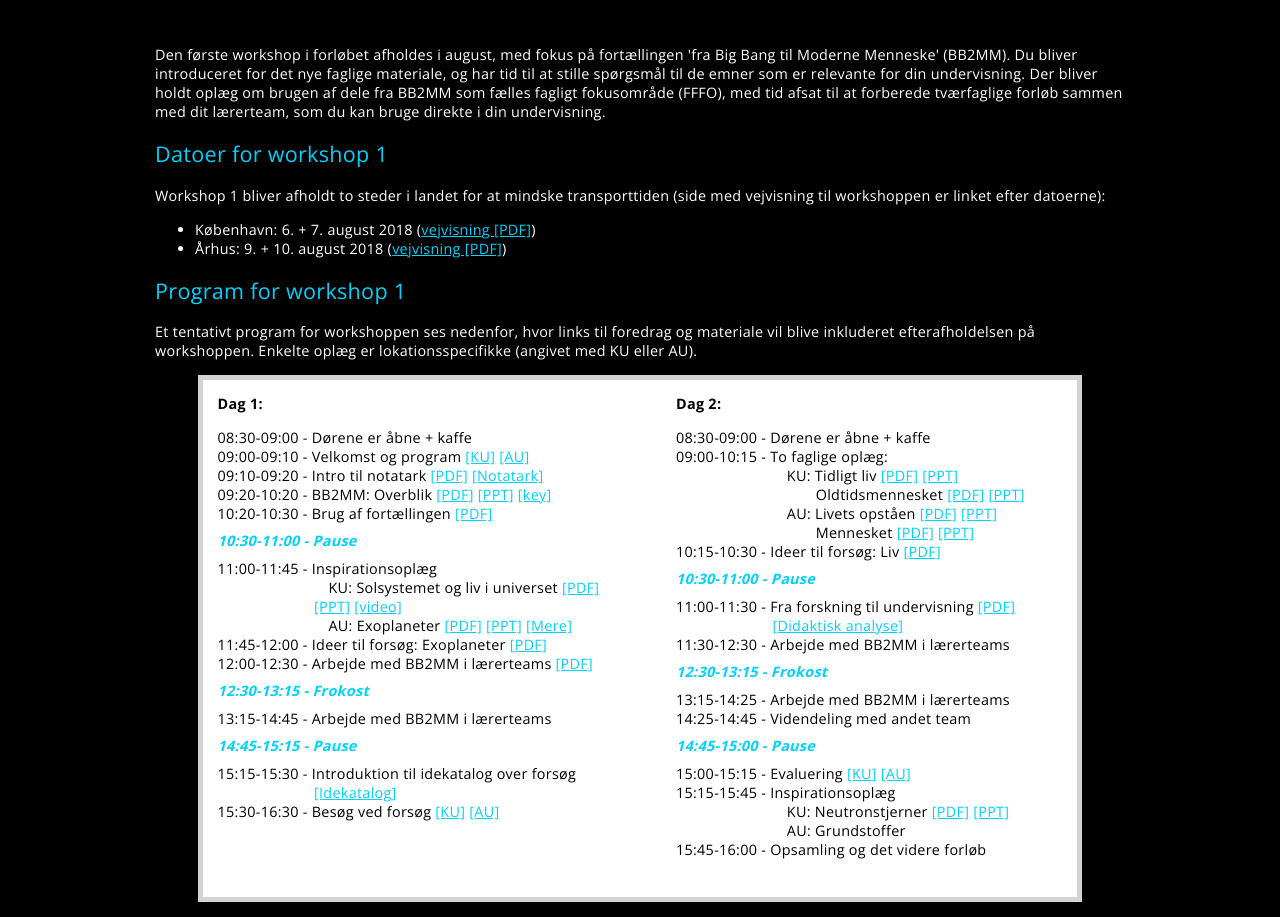
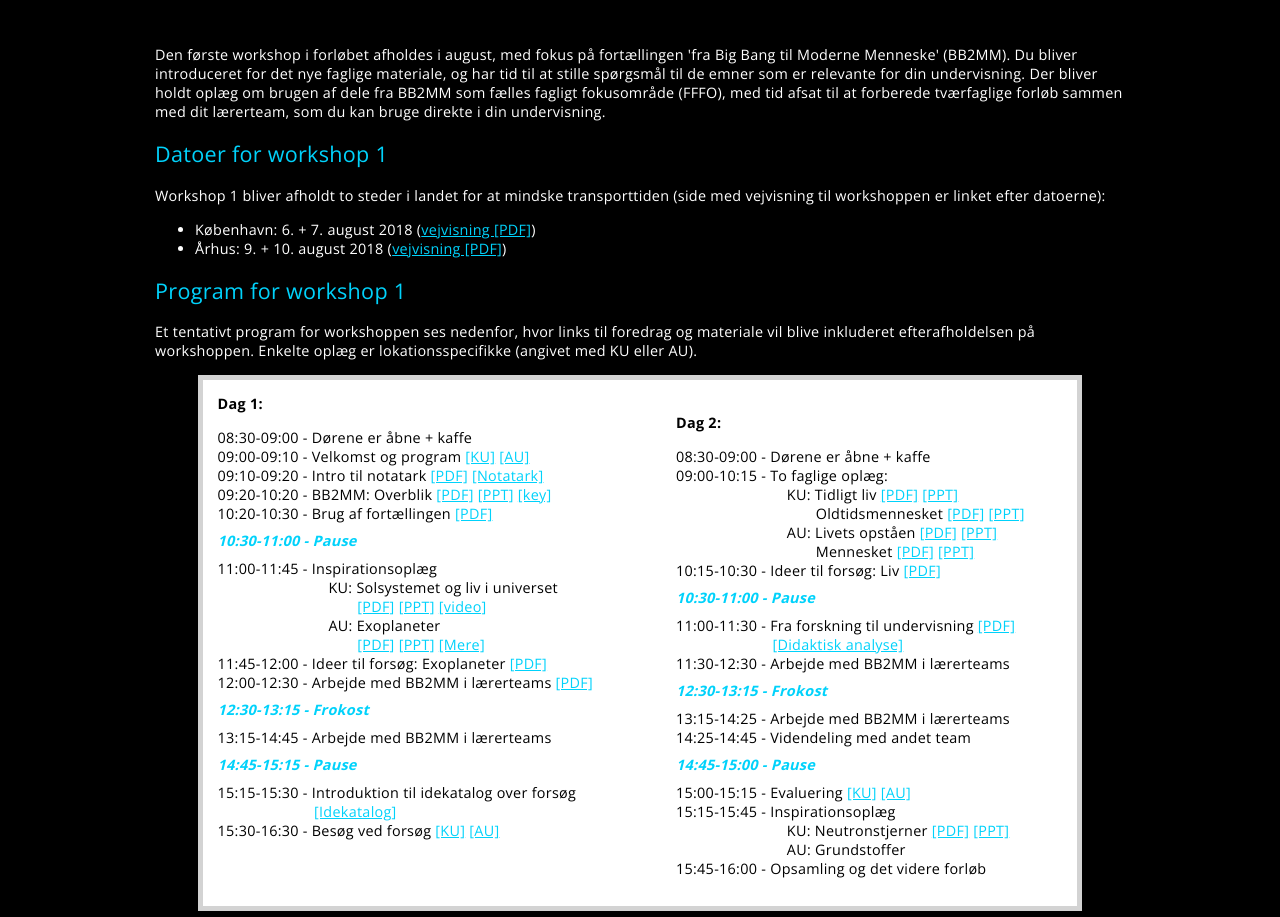
Before and after one commit to mmedici/bbnf, a plain HTML site: page workshop1.html in a window 1280 px wide. Shown: the part 175-1092 px from the top of the page. Drawn offline with nearby package versions, Linux system fonts and the light colour scheme.

Commit message:
video hhaack fix

```diff
--- a/workshop1.html
+++ b/workshop1.html
@@ -73,8 +73,10 @@ Et tentativt program for workshoppen ses nedenfor, hvor links til foredrag og ma
   <li>10:20-10:30 - Brug af fortællingen <a href="docs/ws1/ReflektBB2MM2018.pdf">[PDF]</a></li>
   <li><span class="break">10:30-11:00 - Pause</span></li>
   <li>11:00-11:45 - Inspirationsoplæg</li>
-          <span style="padding-left:1em">KU: Solsystemet og liv i universet <a href="docs/ws1/inspiration/HenningHaack_BB2MM2018.pdf">[PDF]</a> <a href="docs/ws1/inspiration/HenningHaack_BB2MM2018.pptx">[PPT]</a> <a href="https://youtu.be/_mg0jTCcb_k">[video]</a><br/></span>
-          <span style="padding-left:1em">AU: Exoplaneter <a href="docs/ws1/inspiration/Hans_Kjeldsen_Exoplaneter_2018_08_09.pdf">[PDF]</a> <a href="docs/ws1/inspiration/Hans_Kjeldsen_Exoplaneter_2018_08_09.pptx">[PPT]</a> <a href="http://astro.phys.au.dk/~hans/BB_2018/">[Mere]</a></span>
+          <span style="padding-left:1em">KU: Solsystemet og liv i universet <br/></span>
+          <span style="padding-left:3em"><a href="docs/ws1/inspiration/HenningHaack_BB2MM2018.pdf">[PDF]</a> <a href="docs/ws1/inspiration/HenningHaack_BB2MM2018.pptx">[PPT]</a> <a href="https://youtu.be/_mg0jTCcb_k">[video]</a><br/></span>
+          <span style="padding-left:1em">AU: Exoplaneter <br/></span>
+          <span style="padding-left:3em"><a href="docs/ws1/inspiration/Hans_Kjeldsen_Exoplaneter_2018_08_09.pdf">[PDF]</a> <a href="docs/ws1/inspiration/Hans_Kjeldsen_Exoplaneter_2018_08_09.pptx">[PPT]</a> <a href="http://astro.phys.au.dk/~hans/BB_2018/">[Mere]</a></span>
   <li>11:45-12:00 - Ideer til forsøg: Exoplaneter <a href="docs/ws1/ReflektExoplanet2018.pdf">[PDF]</a></li>
   <li>12:00-12:30 - Arbejde med BB2MM i lærerteams <a href="docs/ws1/InfoOmTeamArbejde2018_AU.pdf">[PDF]</a></li>
   <li><span class="break">12:30-13:15 - Frokost</span></li>
```
